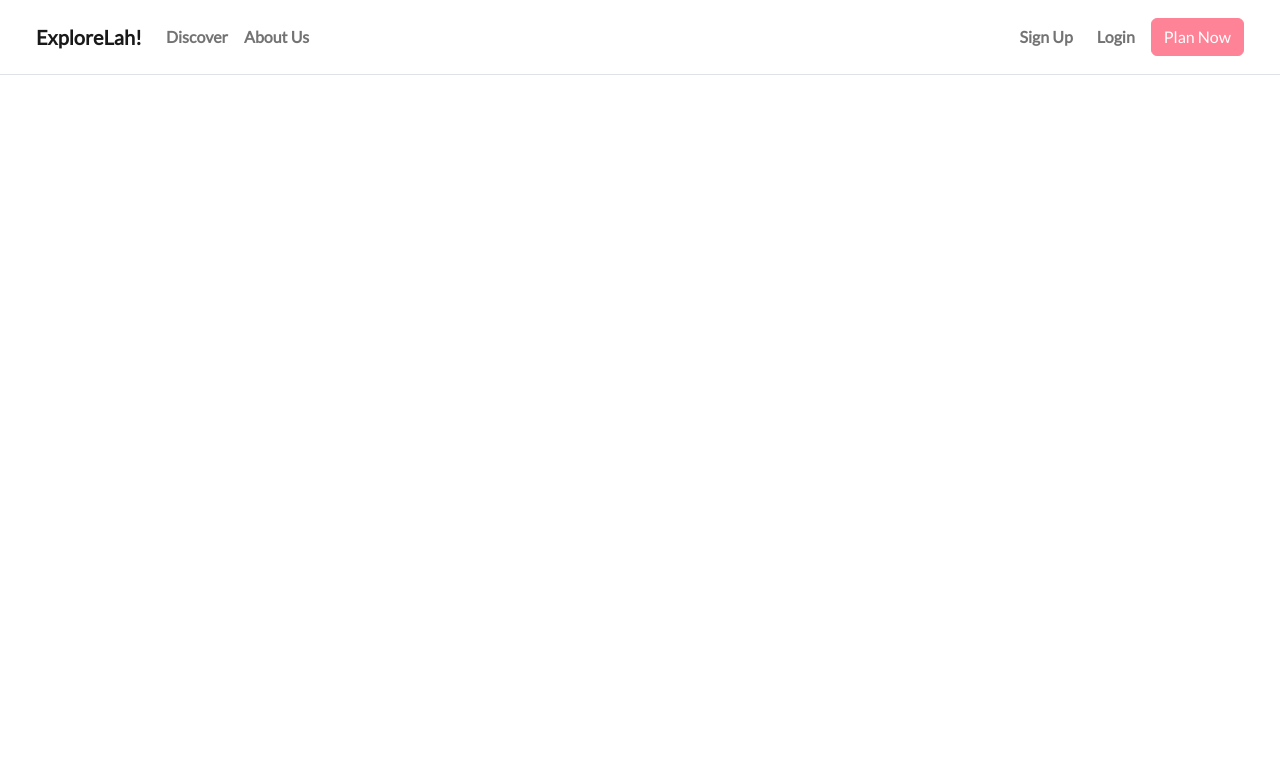
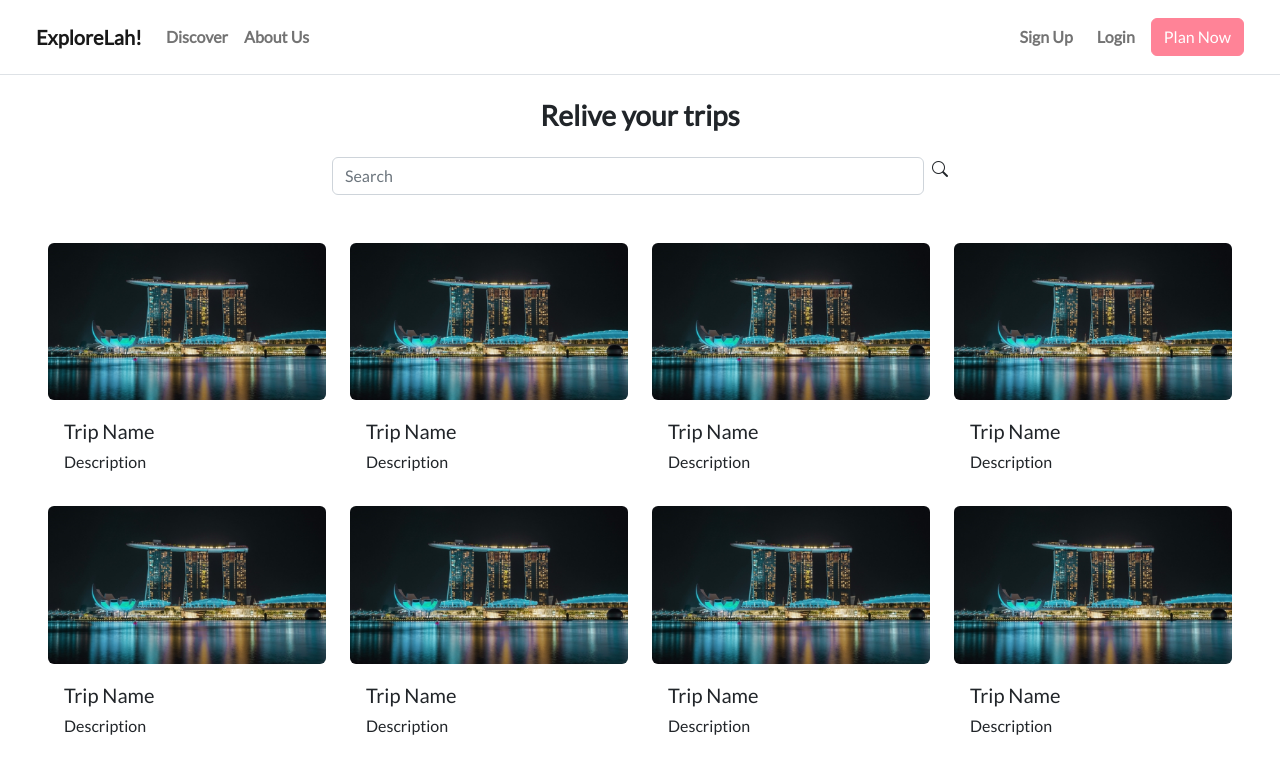
Before and after one commit to ngkangting/ExploreLah, a Vue app: page /mytrips in a window 1280 px wide. Shown: the top 774 px of the page. Built offline with nearby package versions, Linux system fonts and the light colour scheme; no server answers.

Commit message:
My trips layout

```diff
--- /dev/null
+++ b/src/components/common/TripCard.vue
@@ -0,0 +1,25 @@
+<template>
+  <div class="card border-0 w-100">
+    <img src="../../assets/img/mbs.jpg" class="card-img-top rounded" alt="...">
+    <div class="card-body">
+      <p class="lead mb-1">Trip Name</p>
+      <p class="card-text">Description</p>
+    </div>
+  </div>
+</template>
+
+<script>
+export default {
+  name: "TripCard",
+  props: {
+    name
+  },
+  data() {
+    return {};
+  },
+};
+</script>
+
+<style>
+
+</style>
--- a/src/router/index.js
+++ b/src/router/index.js
@@ -5,6 +5,7 @@ import LoginView from "../views/auth/LoginView.vue";
 import SignUpView from "../views/auth/SignUpView.vue";
 import ForgotPasswordView from "../views/auth/ForgotPasswordView.vue";
 import Plan from "../views/Plan.vue";
+import MyTrips from "../views/MyTrips.vue";
 
 const router = createRouter({
   history: createWebHistory(import.meta.env.BASE_URL),
@@ -43,6 +44,11 @@ const router = createRouter({
       name: "plan",
       component: Plan,
     },
+    {
+      path: "/mytrips",
+      name: "mytrips",
+      component: MyTrips,
+    },
   ],
 });
 
--- a/src/views/MyTrips.vue
+++ b/src/views/MyTrips.vue
@@ -1,13 +1,60 @@
-<template>MyTrips idjiasdjasidjas</template>
+<template>
+  <div class="container-fluid ">
+    <div class="row mt-4 mb-5">
+      <h3 class="text-center mb-4 fw-bold">Relive your trips</h3>
+
+      <form class="d-flex w-50 mx-auto" role="search">
+        <input class="form-control me-2" type="search" placeholder="Search" aria-label="Search">
+        <i class="bi bi-search"></i>
+      </form>
+    </div>
+
+    <div class="row mx-4 mb-3">
+      <div class="col-lg-3 col-md-6">
+        <TripCard />
+      </div>
+      <div class="col-lg-3 col-md-6">
+        <TripCard />
+      </div>
+      <div class="col-lg-3 col-md-6">
+        <TripCard />
+      </div>
+      <div class="col-lg-3 col-md-6">
+        <TripCard />
+      </div>
+    </div>
+    <div class="row mx-4 mb-3">
+      <div class="col-lg-3 col-md-6">
+        <TripCard />
+      </div>
+      <div class="col-lg-3 col-md-6">
+        <TripCard />
+      </div>
+      <div class="col-lg-3 col-md-6">
+        <TripCard />
+      </div>
+      <div class="col-lg-3 col-md-6">
+        <TripCard />
+      </div>
+    </div>
+  </div>
+</template>
 
 <script>
+import TripCard from "@/components/common/TripCard.vue";
+
+
 export default {
   name: "MyTrips",
-  data() {},
+  data() { },
+  components: {
+    TripCard
+  },
   methods: {
-    getUser() {},
   },
 };
 </script>
 
-<style></style>
+<style>
+
+</style>
```
Also changed, not shown: src/assets/img/mbs.jpg (added).
